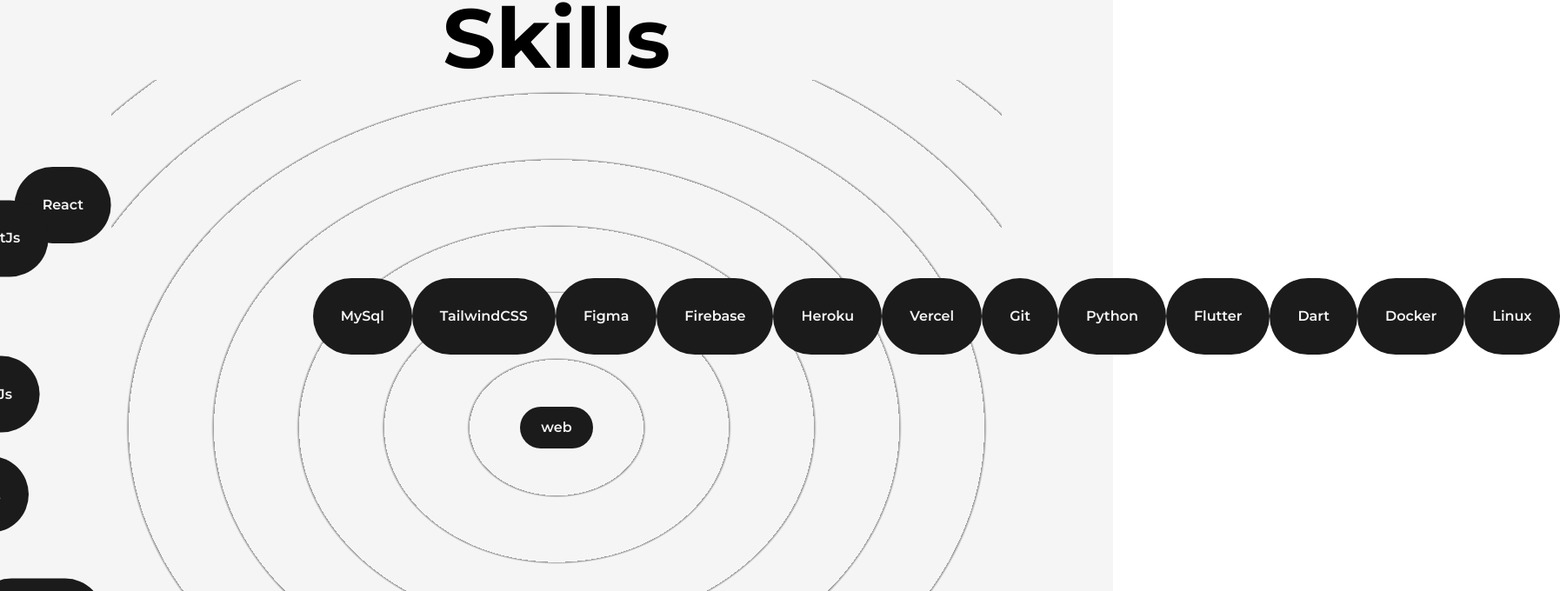
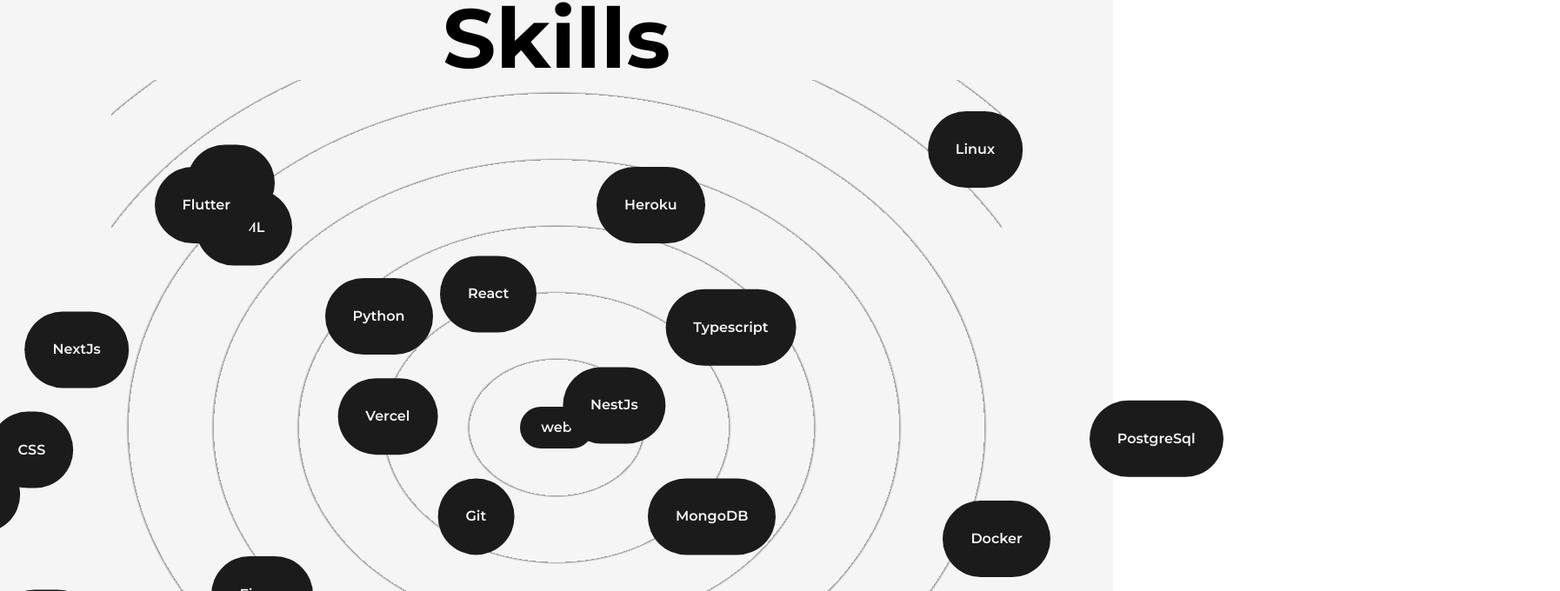
Before and after one commit to mainerprenuer/portfolio_v2, a Next.js app: page /about in a window 1280 px wide. Shown: the part 1192-1872 px from the top of the page at 87% size, 1794 px wide, since content can reach past the window. Built offline with nearby package versions, Linux system fonts and the light colour scheme.

Commit message:
styled skills and place each skill on orbit

```diff
--- a/src/components/Skills.js
+++ b/src/components/Skills.js
@@ -30,26 +30,27 @@ const Skills = () => {
                 web
             </motion.div>
 
-            <Skill name="HTML" x="-20vw" y="2vw" />
-            <Skill name="CSS" x="-5vw" y="-8vw" />
-            <Skill name="Javascript" x="20vw" y="6vw" />
-            <Skill name="Typescript" x="15vw" y="17vw" />
-            <Skill name="React" x="7vw" y="-20vw" />
-            <Skill name="NextJs" x="-8vw" y="-17vw" />
-            <Skill name="NestJs" x="-18vw" y="-3vw" />
-            <Skill name="MongoDB" x="-5vw" y="25vw" />
-            <Skill name="MySql" x="-5vw" y="-10vw" />
-            <Skill name="TailwindCSS" x="-5vw" y="-10vw" />
-            <Skill name="Figma" x="-5vw" y="-10vw" />
-            <Skill name="Firebase" x="-5vw" y="-10vw" />
-            <Skill name="Heroku" x="-5vw" y="-10vw" />
-            <Skill name="Vercel" x="-5vw" y="-10vw" />
-            <Skill name="Git" x="-5vw" y="-10vw" />
-            <Skill name="Python" x="-5vw" y="-10vw" />
-            <Skill name="Flutter" x="-5vw" y="-10vw" />
-            <Skill name="Dart" x="-5vw" y="-10vw" />
-            <Skill name="Docker" x="-5vw" y="-10vw" />
-            <Skill name="Linux" x="-5vw" y="-10vw" />
+            <Skill name="CSS" x="49vw" y="2vw" />
+            <Skill name="HTML" x="60vw" y="-18vw" />
+            <Skill name="Javascript" x="24vw" y="6vw" />
+            <Skill name="Typescript" x="82vw" y="-9vw" />
+            <Skill name="React" x="50vw" y="-12vw" />
+            <Skill name="NextJs" x="4vw" y="-7vw" />
+            <Skill name="NestJs" x="43vw" y="-2vw" />
+            <Skill name="Dart" x="0vw" y="-22vw" />
+            <Skill name="MySql" x="-25vw" y="18vw" />
+            <Skill name="Tailwind CSS" x="-4vw" y="25vw" />
+            <Skill name="Figma" x="-25vw" y="15vw" />
+            <Skill name="Firebase" x="6vw" y="20vw" />
+            <Skill name="Heroku" x="-10vw" y="-20vw" />
+            <Skill name="Vercel" x="-43vw" y="-1vw" />
+            <Skill name="Git" x="-43vw" y="8vw" />
+            <Skill name="Python" x="-60vw" y="-10vw" />
+            <Skill name="Flutter" x="-85vw" y="-20vw" />
+            <Skill name="MongoDB" x="-50vw" y="8vw" />
+            <Skill name="Docker" x="-35vw" y="10vw" />
+            <Skill name="Linux" x="-46vw" y="-25vw" />
+            <Skill name="PostgreSql" x="-40vw" y="1vw" />
          </div>
     </>
   )
```
